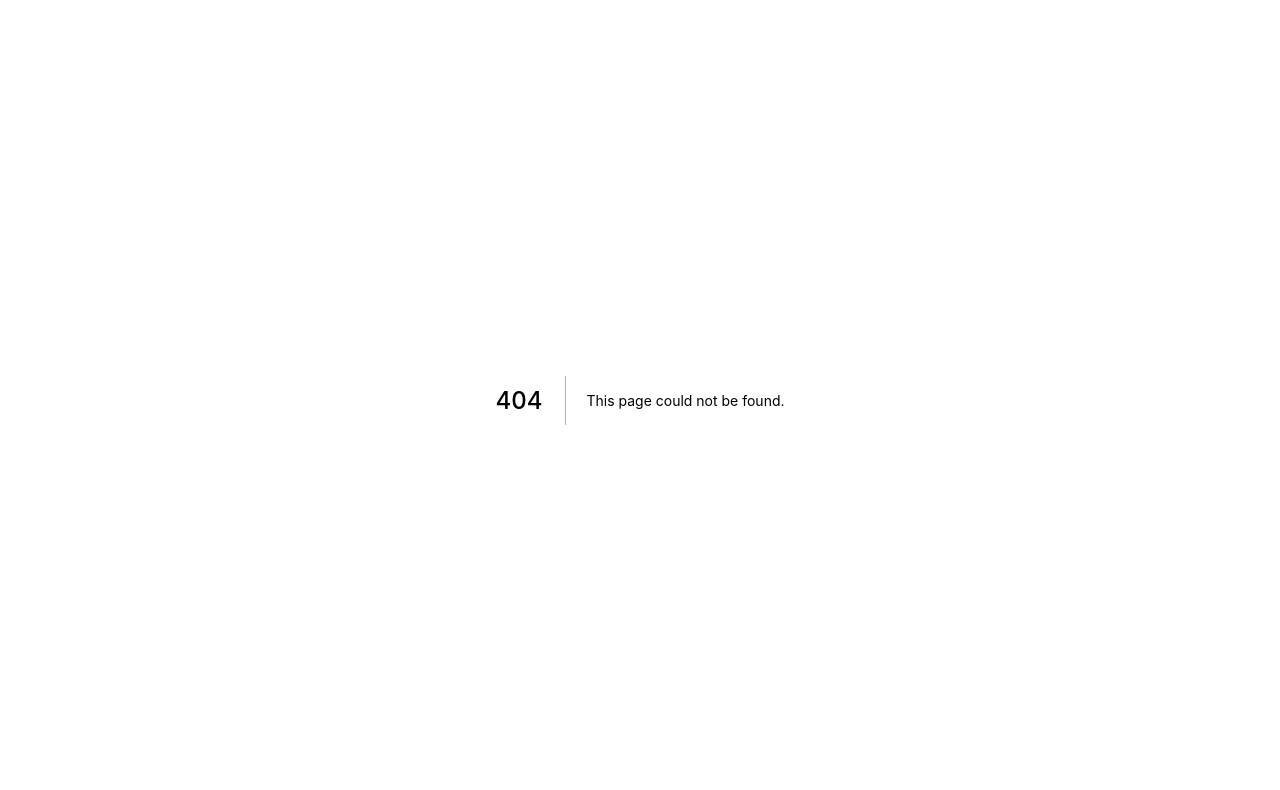
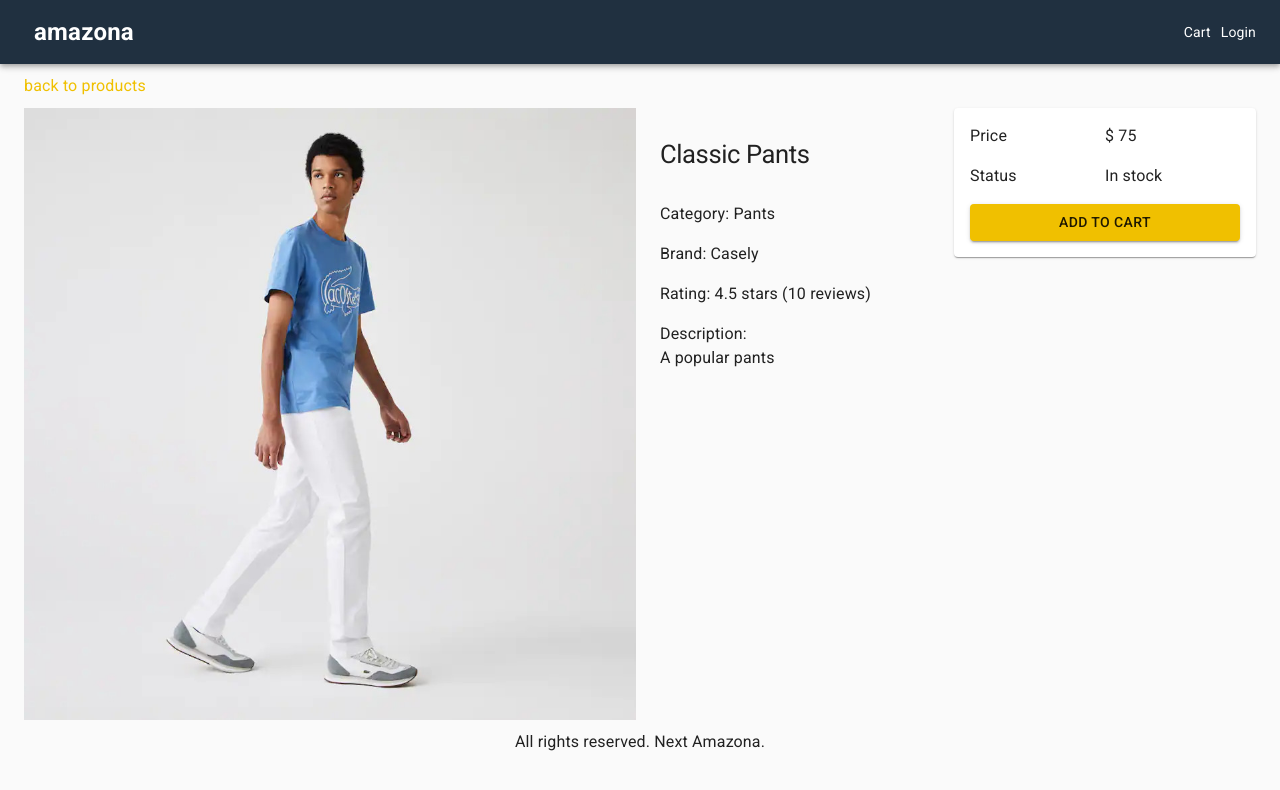
Before and after one commit to darishodzic/Shopping-App, a Next.js app: page /product/classic-pants in a window 1280 px wide. Before the commit this address had no page. Shown: the top 790 px of the page. Built offline with nearby package versions, Linux system fonts and the light colour scheme.

Commit message:
added product detail page and css theme

```diff
--- a/components/Layout.js
+++ b/components/Layout.js
@@ -4,19 +4,48 @@
 import {
   AppBar,
   Container,
+  createMuiTheme,
   Link,
   Toolbar,
   Typography,
+  ThemeProvider,
+  CssBaseline,
 } from "@material-ui/core";
 import useStyles from "../utils/styles";
 
-const Layout = ({ children }) => {
+const Layout = ({ title, description, children }) => {
+  const theme = createMuiTheme({
+    typography: {
+      h1: {
+        fontSize: "1.6rem",
+        fontWeight: "400",
+        margin: "1rem 0",
+      },
+      h2: {
+        fontSize: "1.4rem",
+        fontWeight: "400",
+        margin: "1rem 0",
+      },
+    },
+    palette: {
+      type: "light",
+      primary: {
+        main: "#f0c000",
+      },
+      secondary: {
+        main: "#208080",
+      },
+    },
+  });
   const classes = useStyles();
   return (
     <div>
       <Head>
-        <title>Next Amazona</title>
+        <title>{title ? `${title} - Next Amazona` : "Next Amazona"}</title>
+        {description && <meta name="description" content={description} />}
       </Head>
+      <ThemeProvider theme={theme}>
+        <CssBaseline />
         <AppBar position="static" className={classes.navbar}>
           <Toolbar>
             <NextLink href="/" passHref>
@@ -39,6 +68,7 @@
         <footer className={classes.footer}>
           <Typography>All rights reserved. Next Amazona.</Typography>
         </footer>
+      </ThemeProvider>
     </div>
   );
 };
--- a/pages/_document.js
+++ b/pages/_document.js
@@ -6,7 +6,12 @@
   render() {
     return (
       <Html lang="en">
-        <Head></Head>
+        <Head>
+          <link
+            rel="stylesheet"
+            href="https://fonts.googleapis.com/css?family=Roboto:300,400,500,700&display=swap"
+          />
+        </Head>
         <body>
           <Main />
           <NextScript />
--- a/pages/index.js
+++ b/pages/index.js
@@ -1,3 +1,4 @@
+import NextLink from "next/link";
 import Layout from "../components/Layout";
 import {
   Grid,
@@ -20,6 +21,7 @@
           {data.products.map((product) => (
             <Grid item md={4} key={product.name}>
               <Card>
+                <NextLink href={`/product/${product.slug}`} passHref>
                   <CardActionArea>
                     <CardMedia
                       component="img"
@@ -30,6 +32,7 @@
                       <Typography>{product.name}</Typography>
                     </CardContent>
                   </CardActionArea>
+                </NextLink>
                 <CardActions>
                   <Typography>$ {product.price}</Typography>
                   <Button size="small" color="primary">
--- /dev/null
+++ b/pages/product/[slug].js
@@ -0,0 +1,108 @@
+import { useRouter } from "next/dist/client/router";
+import React from "react";
+import Layout from "../../components/Layout";
+import data from "../../utils/data";
+import NextLink from "next/link";
+import Image from "next/image";
+import {
+  Grid,
+  Link,
+  List,
+  ListItem,
+  Typography,
+  Card,
+  Button,
+} from "@material-ui/core";
+import useStyles from "../../utils/styles";
+
+const ProductScreen = () => {
+  const classes = useStyles();
+  const router = useRouter();
+  const { slug } = router.query;
+  const product = data.products.find((el) => el.slug === slug);
+  if (!product) {
+    return <div>Product Not Found</div>;
+  }
+  return (
+    <Layout title={product.name} description={product.description}>
+      <div className={classes.section}>
+        <NextLink href="/" passHref>
+          <Link>
+            <Typography>back to products</Typography>
+          </Link>
+        </NextLink>
+      </div>
+      <Grid container spacing={1}>
+        <Grid item md={6} xs={12}>
+          <Image
+            src={product.image}
+            alt={product.name}
+            height={640}
+            width={640}
+            layout="responsive"
+          />
+        </Grid>
+        <Grid item md={3} xs={12}>
+          <List>
+            <ListItem>
+              <Typography component="h1" variant="h1">
+                {product.name}
+              </Typography>
+            </ListItem>
+            <ListItem>
+              <Typography>Category: {product.category}</Typography>
+            </ListItem>
+            <ListItem>
+              <Typography>Brand: {product.brand}</Typography>
+            </ListItem>
+            <ListItem>
+              <Typography>
+                Rating: {product.rating} stars ({product.numReviews} reviews)
+              </Typography>
+            </ListItem>
+            <ListItem>
+              <Typography>
+                Description: <Typography>{product.description}</Typography>
+              </Typography>
+            </ListItem>
+          </List>
+        </Grid>
+        <Grid item md={3} xs={12}>
+          <Card>
+            <List>
+              <ListItem>
+                <Grid container>
+                  <Grid item xs={6}>
+                    <Typography>Price</Typography>
+                  </Grid>
+                  <Grid item xs={6}>
+                    <Typography>$ {product.price}</Typography>
+                  </Grid>
+                </Grid>
+              </ListItem>
+              <ListItem>
+                <Grid container>
+                  <Grid item xs={6}>
+                    <Typography>Status</Typography>
+                  </Grid>
+                  <Grid item xs={6}>
+                    <Typography>
+                      {product.countInStock > 0 ? "In stock" : "Unavailable"}
+                    </Typography>
+                  </Grid>
+                </Grid>
+              </ListItem>
+              <ListItem>
+                <Button fullWidth variant="contained" color="primary">
+                  Add to cart
+                </Button>
+              </ListItem>
+            </List>
+          </Card>
+        </Grid>
+      </Grid>
+    </Layout>
+  );
+};
+
+export default ProductScreen;
--- a/utils/data.js
+++ b/utils/data.js
@@ -2,6 +2,7 @@
   products: [
     {
       name: "Free Shirt",
+      slug: "free-shirt",
       category: "Shirts",
       image: "/images/shirt1.jpg",
       price: 70,
@@ -13,6 +14,7 @@
     },
     {
       name: "Fit Shirt",
+      slug: "fit-shirt",
       category: "Shirts",
       image: "/images/shirt2.jpg",
       price: 80,
@@ -24,6 +26,7 @@
     },
     {
       name: "Slim Shirt",
+      slug: "slim-shirt",
       category: "Shirts",
       image: "/images/shirt3.jpg",
       price: 90,
@@ -35,6 +38,7 @@
     },
     {
       name: "Gold Pants",
+      slug: "gold-pants",
       category: "Pants",
       image: "/images/pants1.jpg",
       price: 90,
@@ -46,6 +50,7 @@
     },
     {
       name: "Fit Pants",
+      slug: "fit-pants",
       category: "Pants",
       image: "/images/pants2.jpg",
       price: 90,
@@ -57,6 +62,7 @@
     },
     {
       name: "Classic Pants",
+      slug: "classic-pants",
       category: "Pants",
       image: "/images/pants3.jpg",
       price: 75,
--- a/utils/styles.js
+++ b/utils/styles.js
@@ -20,7 +20,13 @@
     minHeight: "80vh",
   },
   footer: {
+    marginTop: 10,
+
     textAlign: "center",
+  },
+  section: {
+    marginTop: 10,
+    marginBottom: 10,
   },
 });
 
```
Lines whose indentation alone changed are shown as unchanged.
